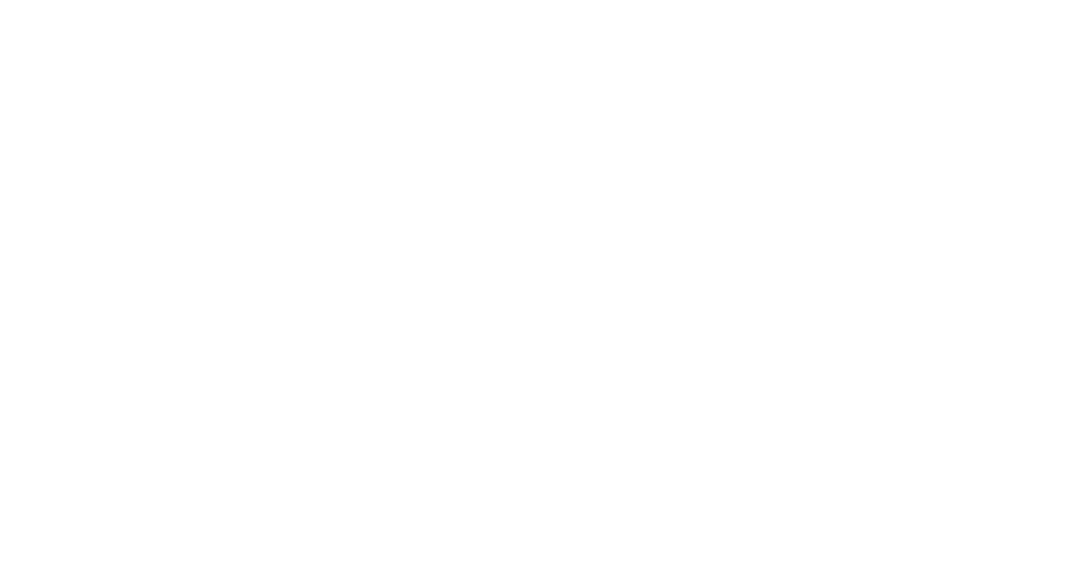
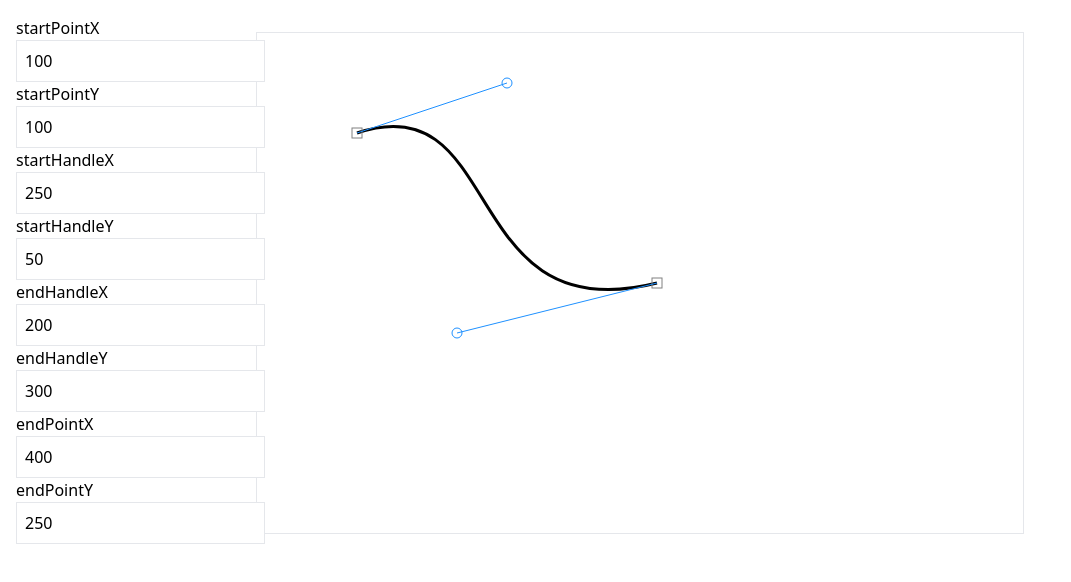
Before and after one commit to syon/bpk, a Nuxt app: page /playground in a window 1280 px wide. Before the commit this address had no page. Shown: the top 582 px of the page, without its empty margins (0-1071 px from the left). Built offline with nearby package versions, Linux system fonts and the light colour scheme.

Commit message:
:zap: playground

```diff
--- /dev/null
+++ b/components/SimplePath.vue
@@ -0,0 +1,95 @@
+<template>
+  <svg width="500" height="500" xmlns="http://www.w3.org/2000/svg">
+    <g>
+      <path class="connector" :d="connectorPath"></path>
+    </g>
+    <g>
+      <rect
+        :x="startPoint.x - 5"
+        :y="startPoint.y - 5"
+        width="10"
+        height="10"
+        class="zz-point"
+      />
+      <rect
+        :x="endPoint.x - 5"
+        :y="endPoint.y - 5"
+        width="10"
+        height="10"
+        class="zz-point"
+      />
+      <g>
+        <path :d="startHandlePath" class="zz-handleline" />
+        <circle
+          :cx="startHandle.x"
+          :cy="startHandle.y"
+          r="5"
+          class="zz-handle"
+        />
+      </g>
+      <g>
+        <path :d="endHandlePath" class="zz-handleline" />
+        <circle :cx="endHandle.x" :cy="endHandle.y" r="5" class="zz-handle" />
+      </g>
+    </g>
+  </svg>
+</template>
+
+<script>
+export default {
+  props: {
+    obj: { type: Object, required: true },
+  },
+  computed: {
+    startPoint() {
+      return this.obj.startPoint
+    },
+    endPoint() {
+      return this.obj.endPoint
+    },
+    startHandle() {
+      return this.obj.startHandle
+    },
+    endHandle() {
+      return this.obj.endHandle
+    },
+    startHandlePath() {
+      const { startPoint: sp, startHandle: sh } = this.obj
+      return `M${sp.x},${sp.y} L${sh.x},${sh.y}`
+    },
+    endHandlePath() {
+      const { endPoint: ep, endHandle: eh } = this.obj
+      return `M${ep.x},${ep.y} L${eh.x},${eh.y}`
+    },
+    connectorPath() {
+      const { startPoint, startHandle, endHandle, endPoint } = this.obj
+      return `M${startPoint.x},${startPoint.y} C${startHandle.x},${startHandle.y} ${endHandle.x},${endHandle.y} ${endPoint.x},${endPoint.y}`
+    },
+  },
+}
+</script>
+
+<style scoped>
+.connector {
+  fill: none;
+  stroke: black;
+  stroke-width: 3px;
+}
+
+.zz-point {
+  fill: none;
+  stroke: gray;
+  stroke-width: 1;
+}
+
+.zz-handle {
+  fill: none;
+  stroke: dodgerblue;
+  stroke-width: 1;
+}
+
+.zz-handleline {
+  stroke: dodgerblue;
+  stroke-width: 1;
+}
+</style>
--- /dev/null
+++ b/pages/playground.vue
@@ -0,0 +1,72 @@
+<template>
+  <main>
+    <div class="border mt-8 mx-64">
+      <simple-path :obj="obj" />
+    </div>
+    <div class="absolute top-0">
+      <div class="flex flex-col w-32 p-4">
+        <label>
+          <span>startPointX</span>
+          <input v-model="startPointX" type="number" class="border p-2" />
+        </label>
+        <label>
+          <span>startPointY</span>
+          <input v-model="startPointY" type="number" class="border p-2" />
+        </label>
+
+        <label>
+          <span>startHandleX</span>
+          <input v-model="startHandleX" type="number" class="border p-2" />
+        </label>
+        <label>
+          <span>startHandleY</span>
+          <input v-model="startHandleY" type="number" class="border p-2" />
+        </label>
+
+        <label>
+          <span>endHandleX</span>
+          <input v-model="endHandleX" type="number" class="border p-2" />
+        </label>
+        <label>
+          <span>endHandleY</span>
+          <input v-model="endHandleY" type="number" class="border p-2" />
+        </label>
+
+        <label>
+          <span>endPointX</span>
+          <input v-model="endPointX" type="number" class="border p-2" />
+        </label>
+        <label>
+          <span>endPointY</span>
+          <input v-model="endPointY" type="number" class="border p-2" />
+        </label>
+      </div>
+    </div>
+  </main>
+</template>
+
+<script>
+export default {
+  name: 'PlaygroundPage',
+  data: () => ({
+    startPointX: 100,
+    startPointY: 100,
+    startHandleX: 250,
+    startHandleY: 50,
+    endHandleX: 200,
+    endHandleY: 300,
+    endPointX: 400,
+    endPointY: 250,
+  }),
+  computed: {
+    obj() {
+      return {
+        startPoint: { x: this.startPointX, y: this.startPointY },
+        startHandle: { x: this.startHandleX, y: this.startHandleY },
+        endHandle: { x: this.endHandleX, y: this.endHandleY },
+        endPoint: { x: this.endPointX, y: this.endPointY },
+      }
+    },
+  },
+}
+</script>
```
